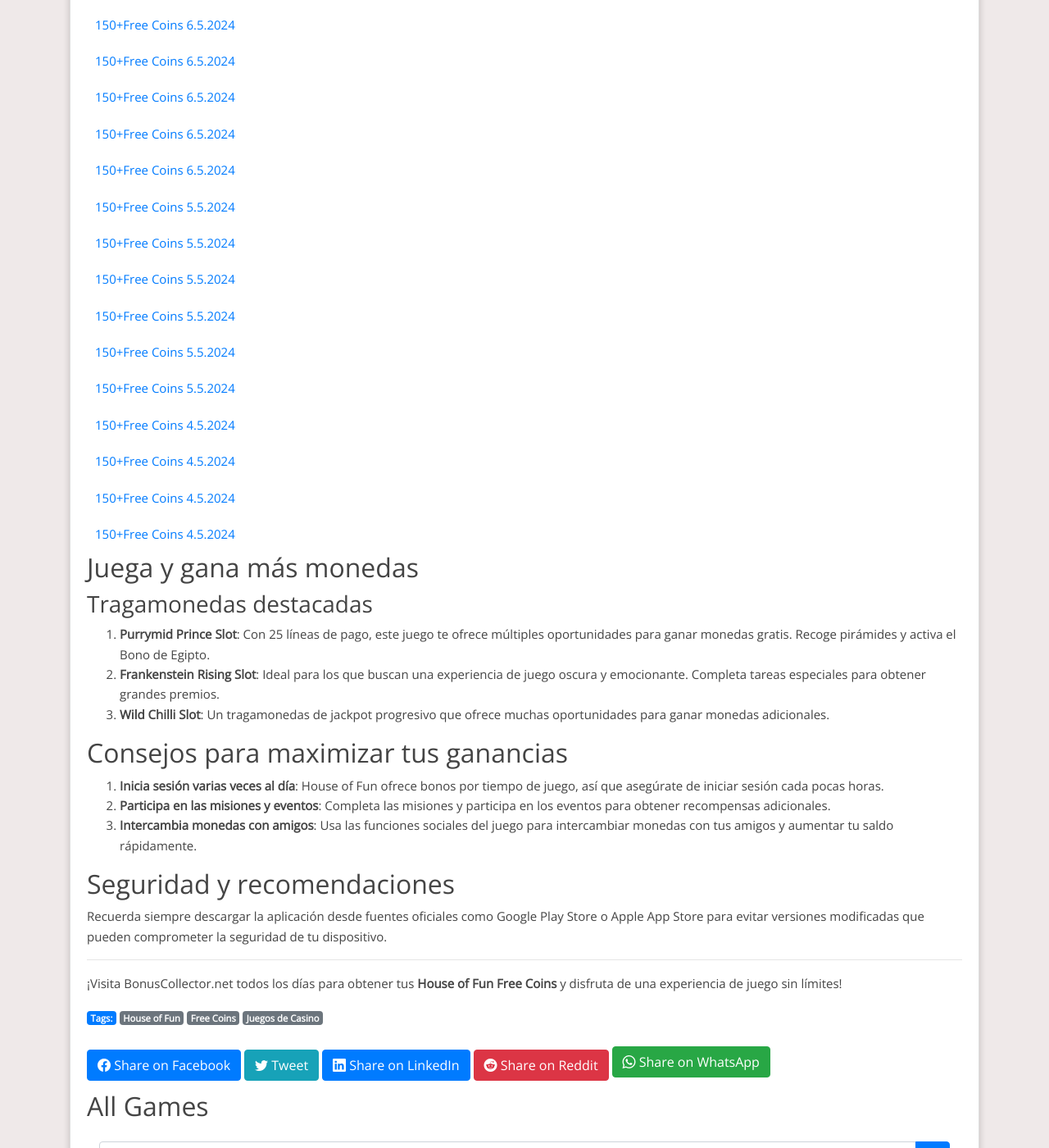
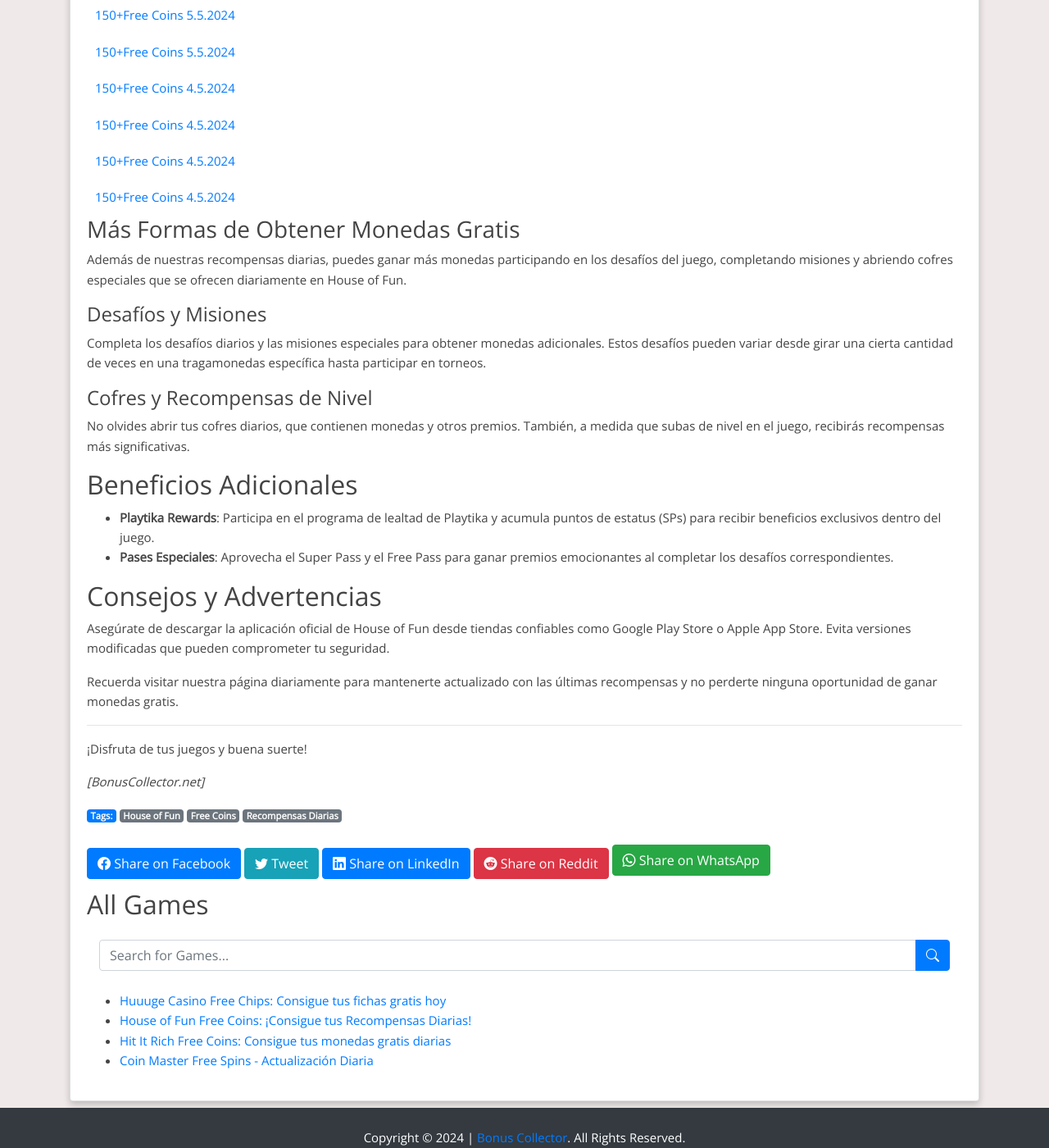
Before and after one commit to Prollad99/bs-net, a Jekyll site: the page built from es/_posts/2024-07-16-house-of-fun.md, in a window 1280 px wide and 1400 px high, scrolled down 25803 px. Shown: the whole window at 82% size. Built offline with Jekyll 4.4.1, drawn with Linux system fonts in a browser that asks for light colours; nearby versions of some CDN libraries; comment, search, counter and statistics services are not loaded; some of the changed text lies outside the part shown.

Commit message:
Update 2024-07-16-house-of-fun.md

```diff
--- a/es/_posts/2024-07-16-house-of-fun.md
+++ b/es/_posts/2024-07-16-house-of-fun.md
@@ -1,55 +1,50 @@
 ---
 layout: post
-title: "House of Fun Free Coins: Consigue tus monedas diarias aquí"
+title: "House of Fun Free Coins: ¡Consigue tus Recompensas Diarias!"
 date: 2024-07-17
-tags: [House of Fun, Free Coins, Juegos de Casino]
+tags: [House of Fun, Free Coins, Recompensas Diarias]
 author: BonusCollector.net
-description: "Descubre cómo obtener monedas gratis diarias para House of Fun y disfruta de tus juegos de casino favoritos sin gastar."
+description: "Descubre cómo obtener tus monedas gratis diarias en House of Fun y disfruta de las mejores recompensas sin complicaciones."
 lang: es
 permalink: /es/house-of-fun-free-coins/
 image: /assets/images/gifts.svg
 ---
 
-En BonusCollector.net, te ofrecemos **House of Fun Free Coins** diariamente para que puedas disfrutar de tus juegos de casino favoritos sin gastar dinero. ¡Aquí tienes todo lo que necesitas saber para obtener tus monedas gratis!
+¡Bienvenidos a BonusCollector.net! Aquí podrás encontrar las mejores y más recientes recompensas diarias de **House of Fun Free Coins**. Si eres un entusiasta de los juegos de casino, seguramente no querrás perderte estas ofertas.
 
-## ¿Qué es House of Fun?
+## ¿Cómo Conseguir Monedas Gratis en House of Fun?
 
-House of Fun es un juego de casino social donde puedes disfrutar de una amplia variedad de máquinas tragamonedas. Con gráficos impresionantes y una jugabilidad adictiva, es una de las mejores opciones para los aficionados a los juegos de azar en línea.
+Cada día, actualizamos nuestra página con enlaces directos para que puedas recoger tus **House of Fun Free Coins** sin la necesidad de registrarte o completar tareas complicadas. Estas monedas te permitirán disfrutar más de tus juegos de tragamonedas favoritos.
 
-## ¿Cómo obtener House of Fun Free Coins?
-
-### Bonos diarios
-Cada día, puedes recibir un bono de monedas gratis simplemente iniciando sesión en el juego. Asegúrate de revisar diariamente para no perderte ninguna oportunidad de aumentar tu saldo.
-
-### Recompensas por seguir en redes sociales
-House of Fun frecuentemente publica enlaces de monedas gratis en sus redes sociales como Facebook y Twitter. Siguiendo sus páginas, podrás estar al tanto de estos enlaces y obtener recompensas adicionales.
-
-### Eventos y promociones
-Participar en eventos y promociones dentro del juego es otra excelente manera de acumular monedas. Mantente atento a las notificaciones del juego para no perderte ninguna oferta especial.
-
-## Enlaces de recompensas
-
-Aquí te dejamos algunos enlaces directos para que puedas recoger tus monedas gratis ahora mismo:
+### Enlaces de Recompensas de Hoy:
 
 {% include house-of-fun.html %}
 
-## Juega y gana más monedas
+### Más Formas de Obtener Monedas Gratis
 
-### Tragamonedas destacadas
-1. **Purrymid Prince Slot**: Con 25 líneas de pago, este juego te ofrece múltiples oportunidades para ganar monedas gratis. Recoge pirámides y activa el Bono de Egipto.
-2. **Frankenstein Rising Slot**: Ideal para los que buscan una experiencia de juego oscura y emocionante. Completa tareas especiales para obtener grandes premios.
-3. **Wild Chilli Slot**: Un tragamonedas de jackpot progresivo que ofrece muchas oportunidades para ganar monedas adicionales.
+Además de nuestras recompensas diarias, puedes ganar más monedas participando en los desafíos del juego, completando misiones y abriendo cofres especiales que se ofrecen diariamente en House of Fun.
 
-## Consejos para maximizar tus ganancias
+#### Desafíos y Misiones
 
-1. **Inicia sesión varias veces al día**: House of Fun ofrece bonos por tiempo de juego, así que asegúrate de iniciar sesión cada pocas horas.
-2. **Participa en las misiones y eventos**: Completa las misiones y participa en los eventos para obtener recompensas adicionales.
-3. **Intercambia monedas con amigos**: Usa las funciones sociales del juego para intercambiar monedas con tus amigos y aumentar tu saldo rápidamente.
+Completa los desafíos diarios y las misiones especiales para obtener monedas adicionales. Estos desafíos pueden variar desde girar una cierta cantidad de veces en una tragamonedas específica hasta participar en torneos.
 
-## Seguridad y recomendaciones
+#### Cofres y Recompensas de Nivel
 
-Recuerda siempre descargar la aplicación desde fuentes oficiales como Google Play Store o Apple App Store para evitar versiones modificadas que pueden comprometer la seguridad de tu dispositivo.
+No olvides abrir tus cofres diarios, que contienen monedas y otros premios. También, a medida que subas de nivel en el juego, recibirás recompensas más significativas.
+
+## Beneficios Adicionales
+
+- **Playtika Rewards**: Participa en el programa de lealtad de Playtika y acumula puntos de estatus (SPs) para recibir beneficios exclusivos dentro del juego.
+- **Pases Especiales**: Aprovecha el Super Pass y el Free Pass para ganar premios emocionantes al completar los desafíos correspondientes.
+
+## Consejos y Advertencias
+
+Asegúrate de descargar la aplicación oficial de House of Fun desde tiendas confiables como Google Play Store o Apple App Store. Evita versiones modificadas que pueden comprometer tu seguridad.
+
+Recuerda visitar nuestra página diariamente para mantenerte actualizado con las últimas recompensas y no perderte ninguna oportunidad de ganar monedas gratis.
 
 ---
 
-¡Visita BonusCollector.net todos los días para obtener tus **House of Fun Free Coins** y disfruta de una experiencia de juego sin límites!
+¡Disfruta de tus juegos y buena suerte!
+
+*[BonusCollector.net]*
```
